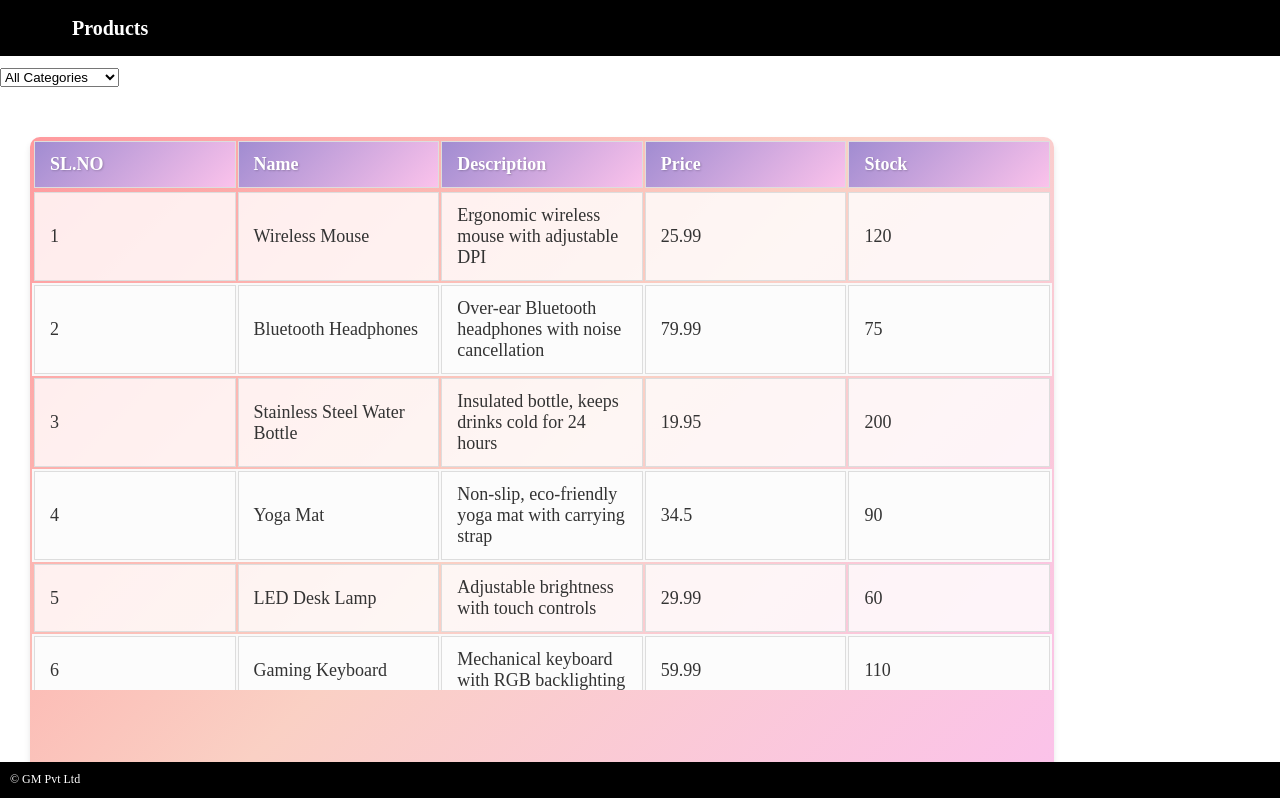
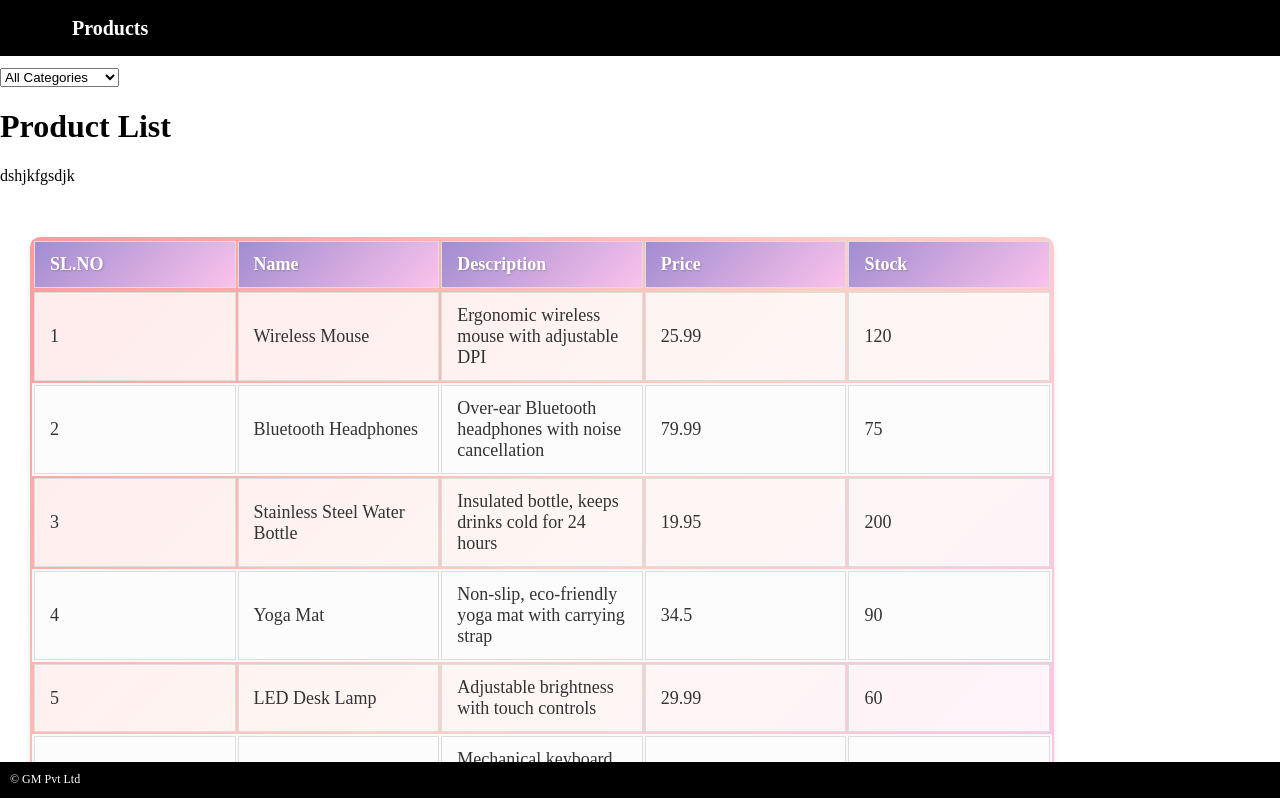
Before and after one commit to 2004-20023/productlist, an Angular app: page / in a window 1280 px wide. Built offline with nearby package versions, Linux system fonts and the light colour scheme.

Commit message:
main.html

```diff
--- a/src/app/maincontent/maincontent.component.html
+++ b/src/app/maincontent/maincontent.component.html
@@ -3,6 +3,10 @@
   <option *ngFor="let category of uniqueCategories" [value]="">{{category}}</option>
 </select>
 
+<div class="div" style="boreder:solid 1px black; width: 100%; height: 100px; overflow-y: auto;">
+  <h1>Product List</h1>
+  dshjkfgsdjk
+</div>
 <div style="width: 100%; max-height: 700px;">
 
 
@@ -35,4 +39,6 @@
     </div>
   </div>
 
+
+
 </div>
```
